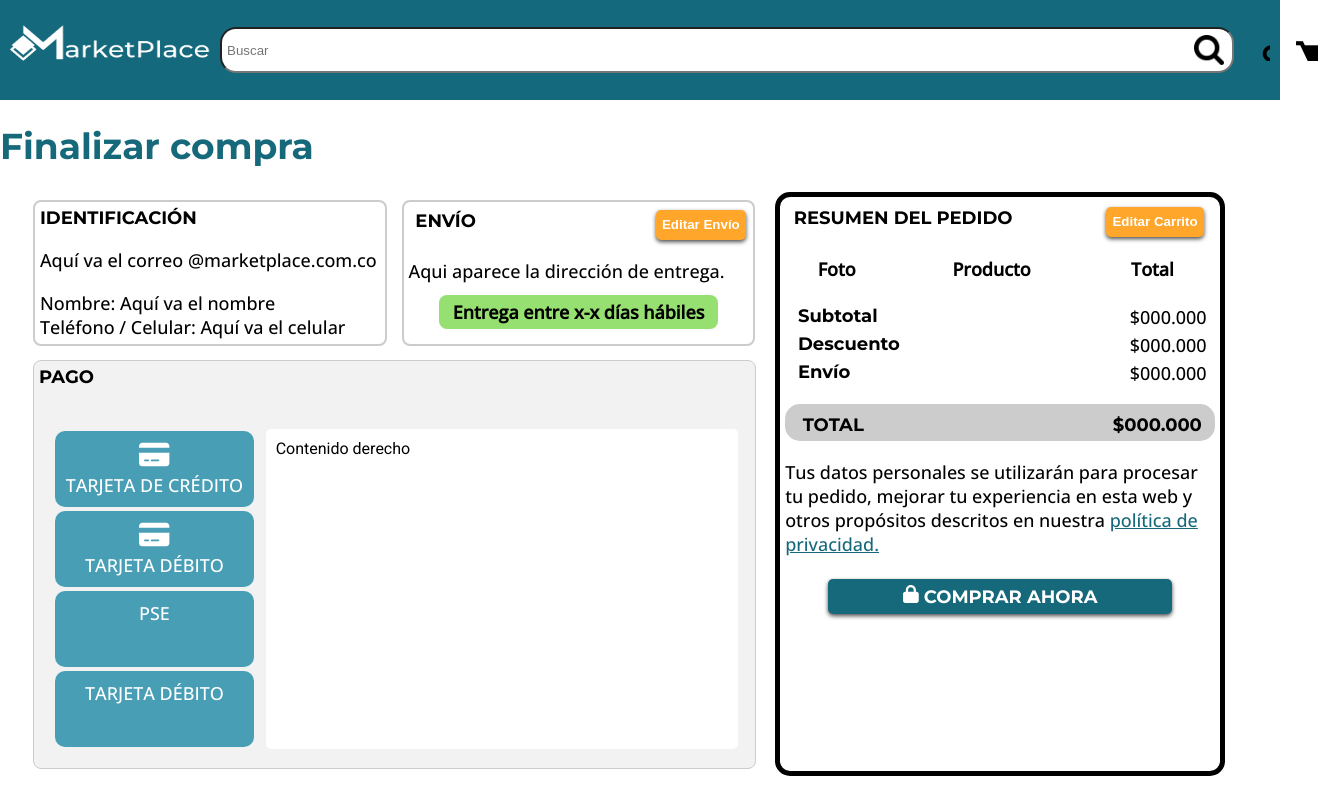
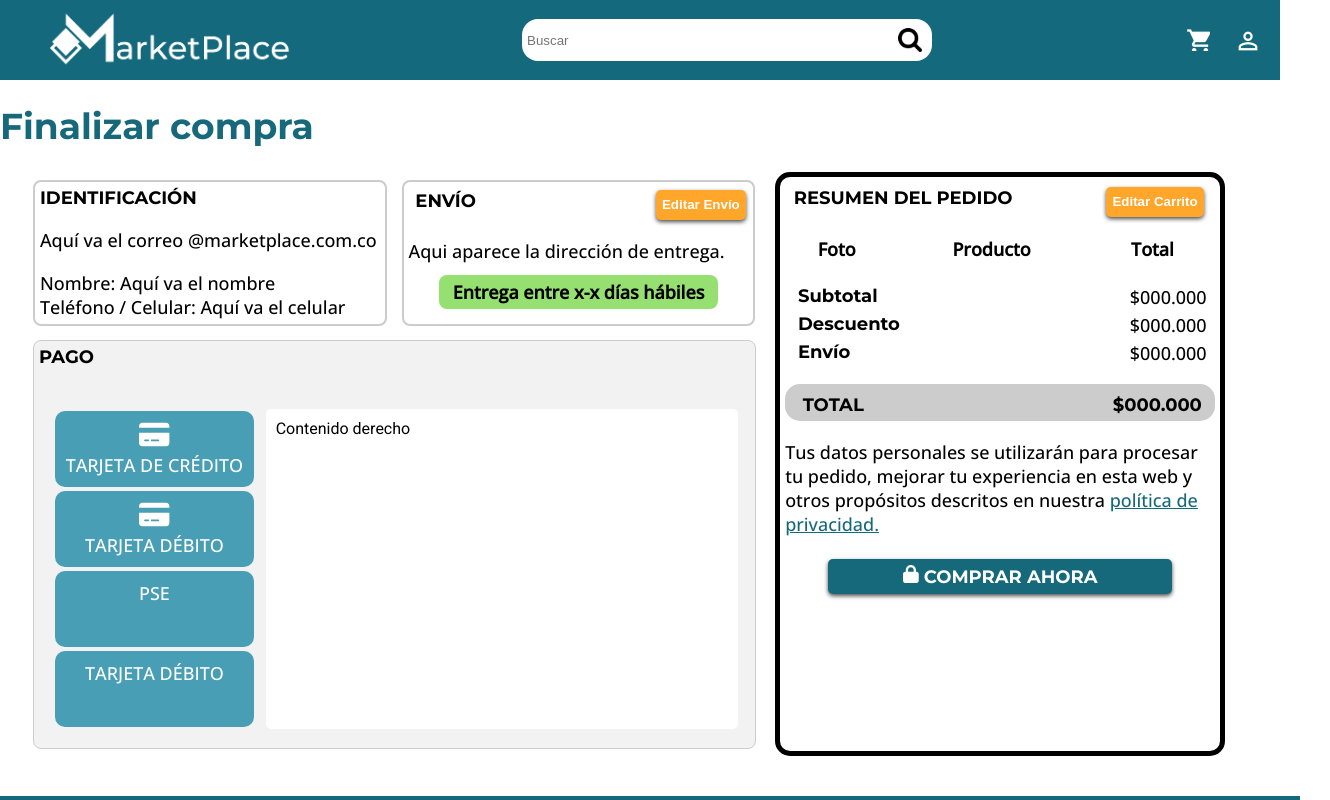
Before and after one commit to valegb13/Front02, an Angular app in the folder front02/: page /pago in a window 1280 px wide. Shown: the top 800 px of the page, 1330 px wide, since content can reach past the window. Built offline with nearby package versions, Linux system fonts and the light colour scheme; what primeng would draw is missing.

Commit message:
Ajustes header

```diff
--- a/front02/src/app/Components/header/header.component.css
+++ b/front02/src/app/Components/header/header.component.css
@@ -1,47 +1,32 @@
-.button {
-  background-color: transparent;
-  box-shadow: none;
-  cursor: pointer;
-  border-color: transparent;
-}
-
-.example-icon {
-  width: 48px;
-  height: 48px;
-}
-
-.shopping-cart-icon {
-  font-size: 24px;
-}
-
 .header {
   background-color: #15697D;
+  display: flex;
+  align-items: center;
+  height: 10vh;
+  width: 100%;
   padding: 10px;
-  display: flex;
-  height: 10vh;
+  box-sizing: border-box;
 }
 
 .navigation {
   display: flex;
   align-items: center;
   flex-grow: 1;
+  justify-content: space-between;
 }
 
-.icon {
-  width: 60px;
-  height: 60px;
-  margin-right: 10px;
+.left-icons,
+.center-container,
+.right-icons {
+  display: flex;
+  align-items: center;
 }
 
 .logo {
-  width: 200px;
-  height: 100px;
-  margin-right: 10px;
-}
-
-.center-container {
-  flex-grow: 1;
-  display: flex;
+  margin-top: 2vh;
+  width: 30vh;
+  height: auto;
+  margin-left: 5vh;
 }
 
 .search-bar-container {
@@ -51,10 +36,11 @@
 }
 
 .search-bar {
-  width: 1000px;
+  width: 50vh;
   height: 32px;
   padding: 5px;
   border-radius: 16px;
+  border: none; /* Elimina el borde de la barra de búsqueda */
 }
 
 .search-icon {
@@ -62,17 +48,34 @@
   right: 10px;
   top: 50%;
   transform: translateY(-50%);
-  width: 30px;
-  height: 30px;
+  width: 24px;
+  height: 24px;
+  cursor: pointer;
+}
+
+.example-icon {
+  width: 2vh;
+  height: 2vh;
+}
+
+.shopping-cart-icon,
+.mat-icon {
+  font-size: 28px;
+  color: white;
 }
 
 .right-icons {
   display: flex;
   align-items: center;
+  height: 100%; /* Ajusta la altura al 100% del contenedor */
+  margin-left: 10px; /* Ajusta el margen izquierdo según tus necesidades */
 }
 
-.right-icons a:not(:last-child) {
-  margin-right: 4vh;
+.button {
+  background-color: transparent;
+  border: none;
+  cursor: pointer;
+  outline: none;
+  height: 100%; /* Ajusta la altura al 100% del contenedor */
+  width: 48px; /* Ajusta el ancho según tus necesidades */
 }
-
-.mat-icon { font-size: 50px; }
--- a/front02/src/app/Components/header/header.component.html
+++ b/front02/src/app/Components/header/header.component.html
@@ -1,3 +1,7 @@
+<head>
+  <link href="https://fonts.googleapis.com/icon?family=Material+Icons" rel="stylesheet">
+</head>
+
 <header class="header">
   <link href="https://fonts.googleapis.com/icon?family=Material+Icons" rel="stylesheet">
   <nav class="navigation">
@@ -13,11 +17,11 @@
       </div>
     </div>
     <div class="right-icons">
+      <button routerLink="/carrito" mat-icon-button class="example-icon button" aria-label="Example icon-button with share icon">
+        <mat-icon matBadge="0" matBadgeColor="warn" class="shopping-cart-icon">shopping_cart</mat-icon>
+      </button>
       <button mat-icon-button class="example-icon button" aria-label="Example icon-button with share icon">
         <mat-icon>perm_identity</mat-icon>
-      </button>
-      <button routerLink="/carrito" mat-icon-button class="example-icon button" aria-label="Example icon-button with share icon">
-        <mat-icon matBadge="0" matBadgeColor="warn" class="shopping-cart-icon">shopping_cart</mat-icon>
       </button>
     </div>
   </nav>
```
